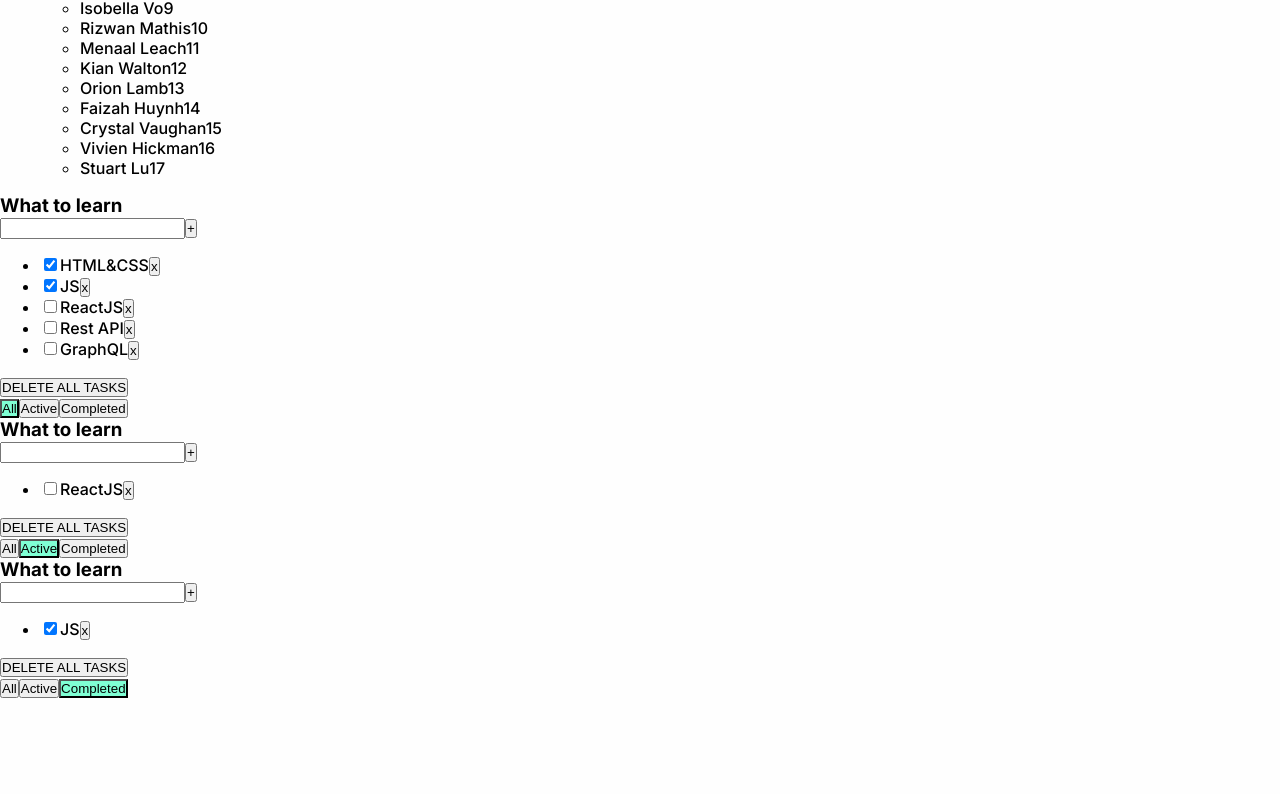
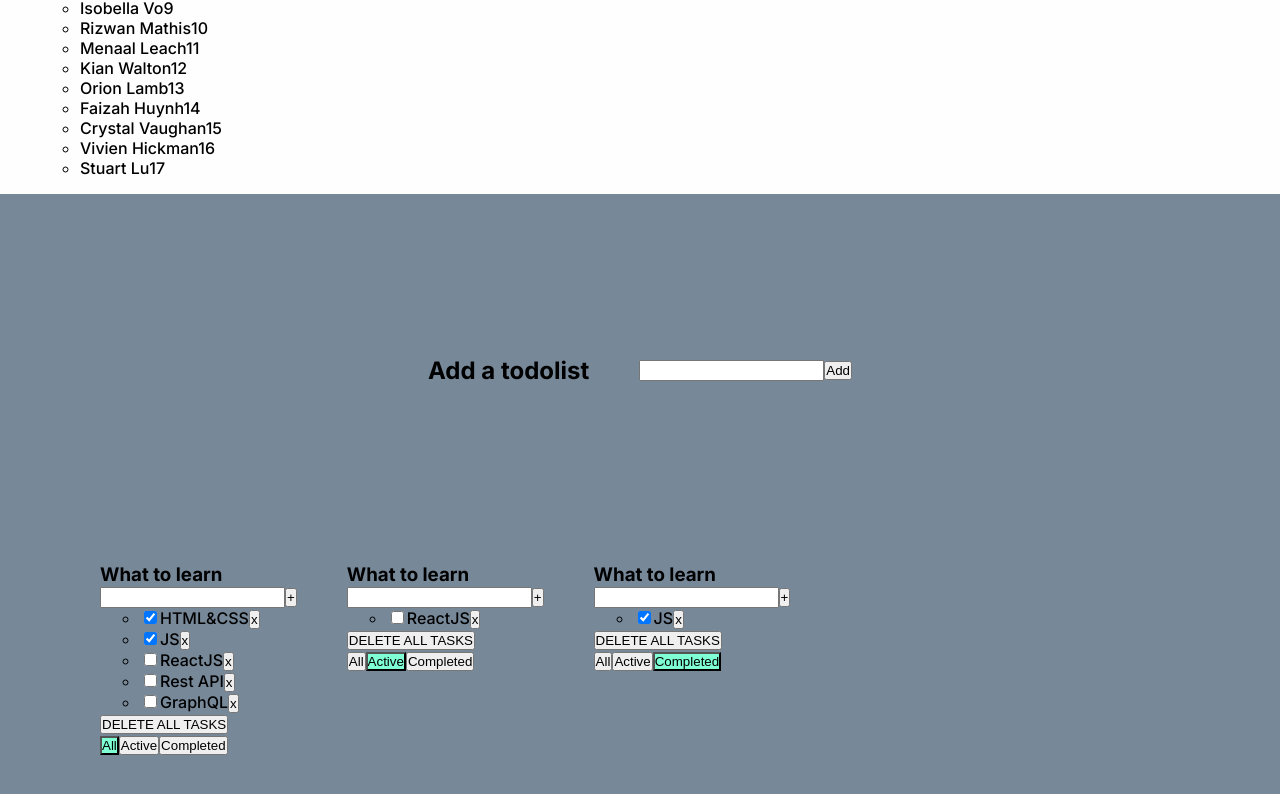
Before and after one commit to Lekade/Training, a React (Create React App) app: page / in a window 1280 px wide. Shown: the part 1589-2383 px from the top of the page. Before the commit the page ends 2287 px from the top, so only its background shows below. Built offline with nearby package versions, Linux system fonts and the light colour scheme.

Commit message:
the functionality to add/remove todo and change names + stylization is implemented

```diff
--- a/src/components/todo/TodolistApp.tsx
+++ b/src/components/todo/TodolistApp.tsx
@@ -2,6 +2,8 @@ import React, {useState} from 'react';
 import './TodolistApp.css';
 import {TaskType, Todolist} from './Todolist';
 import {v1} from "uuid";
+import AddItemForm from "./addItemForm/AddItemForm";
+import styled from "styled-components";
 
 export type FilterValuesType = "all" | "active" | "completed";
 
@@ -57,9 +59,31 @@ const TodolistApp = () => {
     function changeFilter(value:FilterValuesType, todolistId:string){
         setTodoList(todoList.map(tl => tl.todolistId === todolistId ? {...tl, filter: value} : tl))
     }
+    function addTodolist(inputValue:string)  {
+        const todolistItem :TodoType = {
+            todolistId: v1(), title: inputValue, filter: 'all',  tasks: []
+        }
+        setTodoList([...todoList, todolistItem])
+    }
+    function deleteTodolist(todolistId: string){
+        setTodoList(todoList.filter(tl => tl.todolistId !== todolistId))
+    }
+    function changeTitleTodolist(title:string, todolistId: string){
+        setTodoList(todoList.map(tl => tl.todolistId === todolistId ? {...tl, title: title} : tl))
+    }
+    function changeTitleTask(title:string, idTask: string, todolistId: string){
+        setTodoList(todoList.map(tl => tl.todolistId === todolistId
+            ? {...tl, tasks: tl.tasks.map(task => task.idTask === idTask
+                    ? {...task, title:title}: task)}: tl))
+    }
 
     return (
-        <div className="filterTodo">
+        <ToDoListWrapper>
+            <AddToDoListBlock>
+                <h2>Add a todolist</h2>
+                <AddItemForm addItem={addTodolist}/>
+            </AddToDoListBlock>
+            <ToDoLists>
                 {
                     todoList.map(tl => {
                         return <Todolist
@@ -72,11 +96,45 @@ const TodolistApp = () => {
                             changeStatusTask={changeStatusTask}
                             activeFilter={tl.filter}
                             changeFilter={changeFilter}
+                            deleteTodolist={deleteTodolist}
+                            changeTitleTodolist={changeTitleTodolist}
+                            changeTitleTask={changeTitleTask}
+
                         />
                     })
                 }
-        </div>
+            </ToDoLists>
+        </ToDoListWrapper>
     );
 }
 
 export default TodolistApp
+
+
+const ToDoListWrapper = styled.div`
+  width: 100%;
+  min-height: 100vh;
+  height: 100%;
+  display: flex;
+  flex-wrap: wrap;
+  background-color: lightslategray;
+`
+const AddToDoListBlock = styled.div`
+  width: 100%;
+  display: flex;
+  justify-content: center;
+  align-items: center;
+  padding-top: 100px;
+
+  h2{
+    margin-right: 50px;
+  }
+`
+const ToDoLists = styled.ul`
+  padding: 100px;
+  width: 100%;
+  display: flex;
+  justify-content: flex-start;
+  gap: 50px;
+  flex-wrap: wrap;
+`
```
Lines whose indentation alone changed are shown as unchanged.
